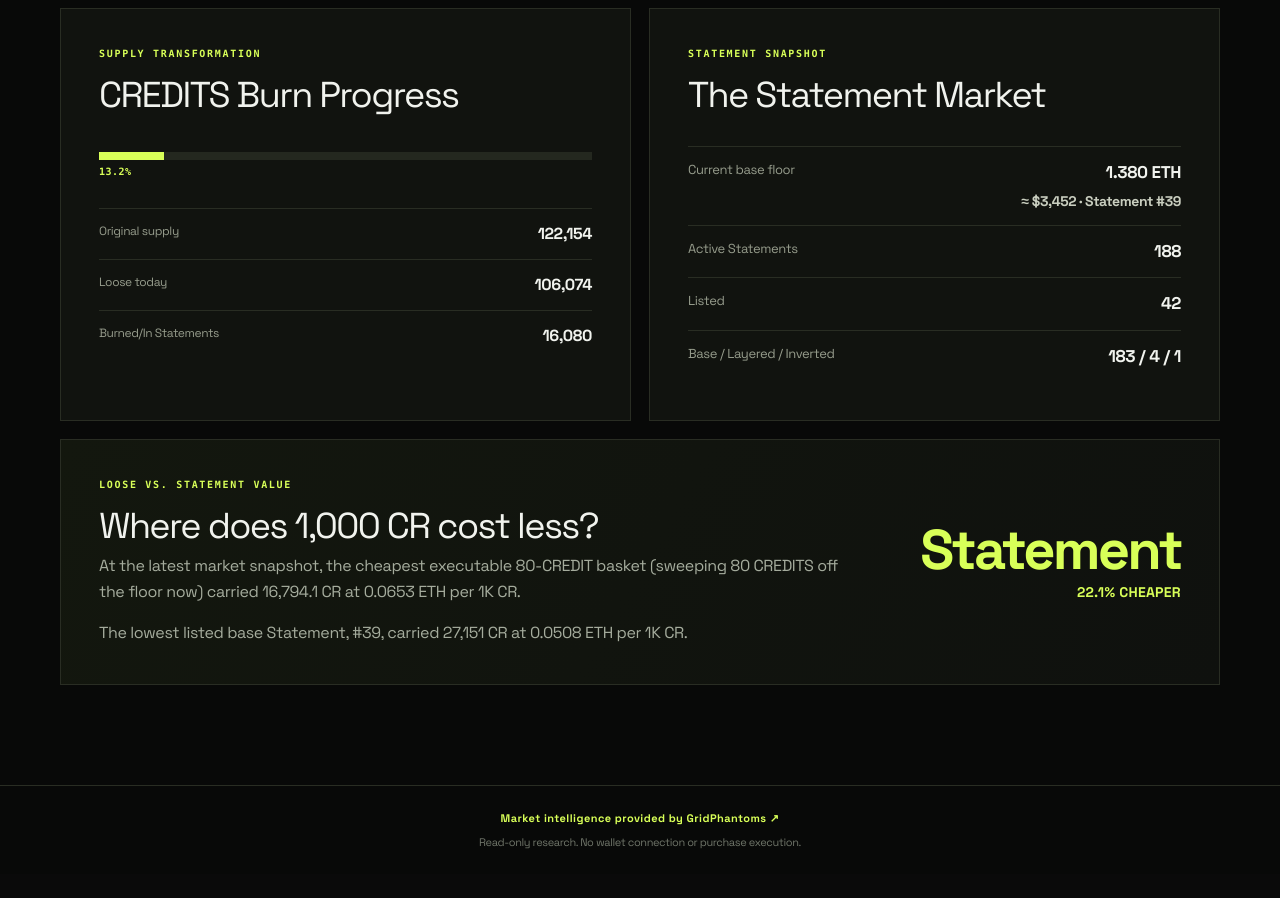
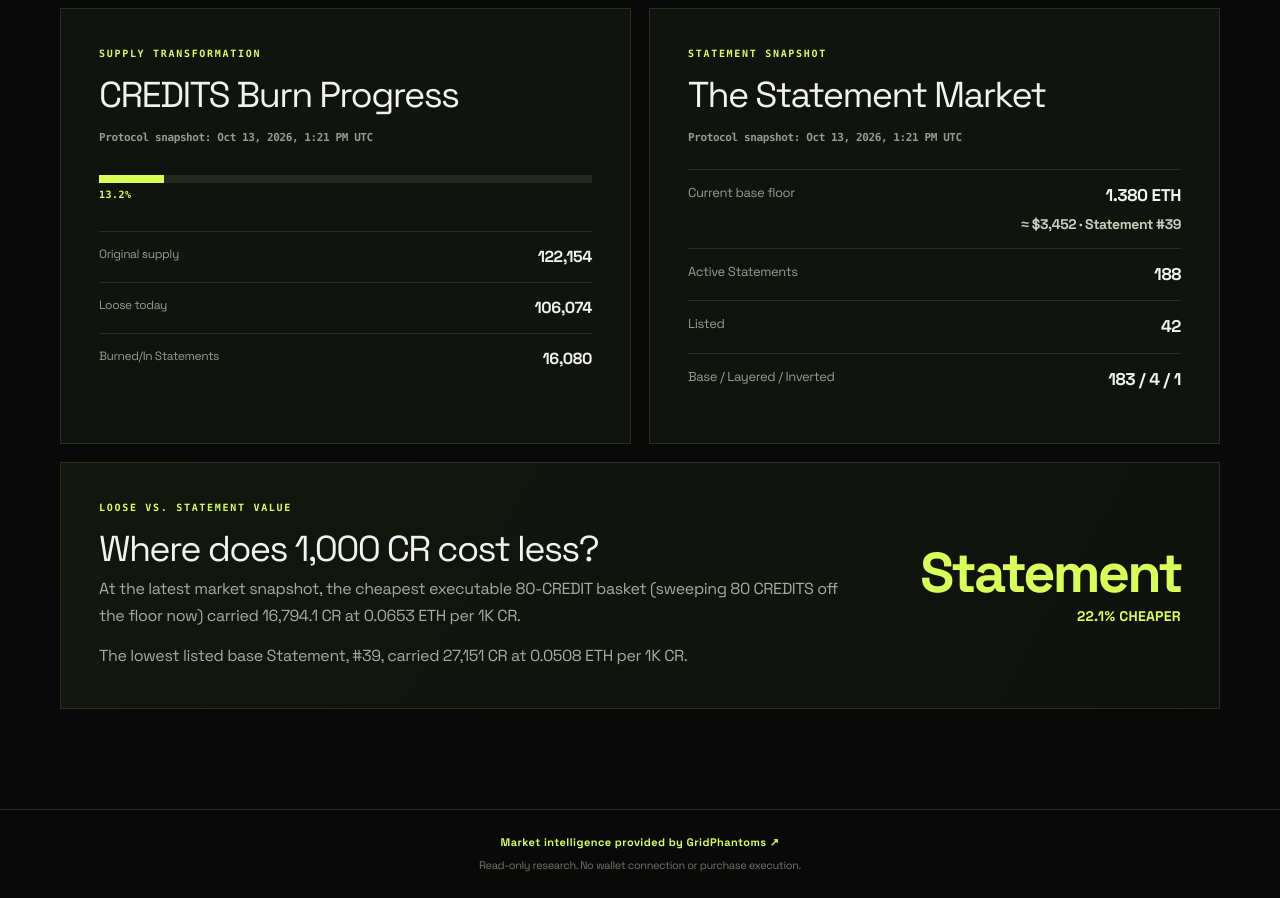
Before and after one commit to GridPhantoms/grid-keys-points, a Next.js app: page /credits in a window 1280 px wide. Shown: the part 1100-1998 px from the top of the page. Before the commit the page ends 1974 px from the top, so only its background shows below. Built offline with nearby package versions, Linux system fonts and the light colour scheme; no server answers.

Commit message:
Label CREDITS protocol snapshot cadence

```diff
--- a/app/credits/page.tsx
+++ b/app/credits/page.tsx
@@ -25,6 +25,9 @@ const usd = new Intl.NumberFormat('en-US', { style: 'currency', currency: 'USD',
 export default async function CreditsOverviewPage() {
   const live = await loadLiveCreditsOverview().catch(() => null);
   const snapshotAsOf = live?.snapshotAsOf ?? overview.snapshotAsOf;
+  const protocolSnapshotLabel = new Date(overview.snapshotAsOf).toLocaleString('en-US', {
+    dateStyle: 'medium', timeStyle: 'short', timeZone: 'UTC',
+  });
   const market = {
     looseListings: live?.looseListings ?? overview.market.looseListings,
     looseFloorEth: live?.looseFloorEth ?? overview.market.looseFloorEth,
@@ -85,6 +88,7 @@ export default async function CreditsOverviewPage() {
           <section className="cr-panel" aria-labelledby="supply-title">
             <p className="cr-kicker">Supply transformation</p>
             <h2 id="supply-title">CREDITS Burn Progress</h2>
+            <p className="cr-panel-asof">Protocol snapshot: {protocolSnapshotLabel} UTC</p>
             <div className="cr-supply-progress">
               <div className="cr-supply-bar" aria-label={`${percent.format(overview.supply.burnedPct)} percent of original supply is in active Statements`}><i style={{ width: `${overview.supply.burnedPct}%` }} /></div>
               <span className="cr-supply-marker">{percent.format(overview.supply.burnedPct)}%</span>
@@ -99,6 +103,7 @@ export default async function CreditsOverviewPage() {
           <section className="cr-panel" aria-labelledby="statements-title">
             <p className="cr-kicker">Statement snapshot</p>
             <h2 id="statements-title">The Statement Market</h2>
+            <p className="cr-panel-asof">Protocol snapshot: {protocolSnapshotLabel} UTC</p>
             <dl className="cr-detail-list cr-statement-details">
               <div><dt>Current base floor</dt><dd>{eth.format(statementFloor.eth)} ETH<small>≈ {usd.format(statementFloor.eth * market.ethUsd)} · Statement #{statementFloor.tokenId}</small></dd></div>
               <div><dt>Active Statements</dt><dd>{integer.format(overview.statements.active)}</dd></div>
```
Also changed, not shown: app/credits/credits.css.
